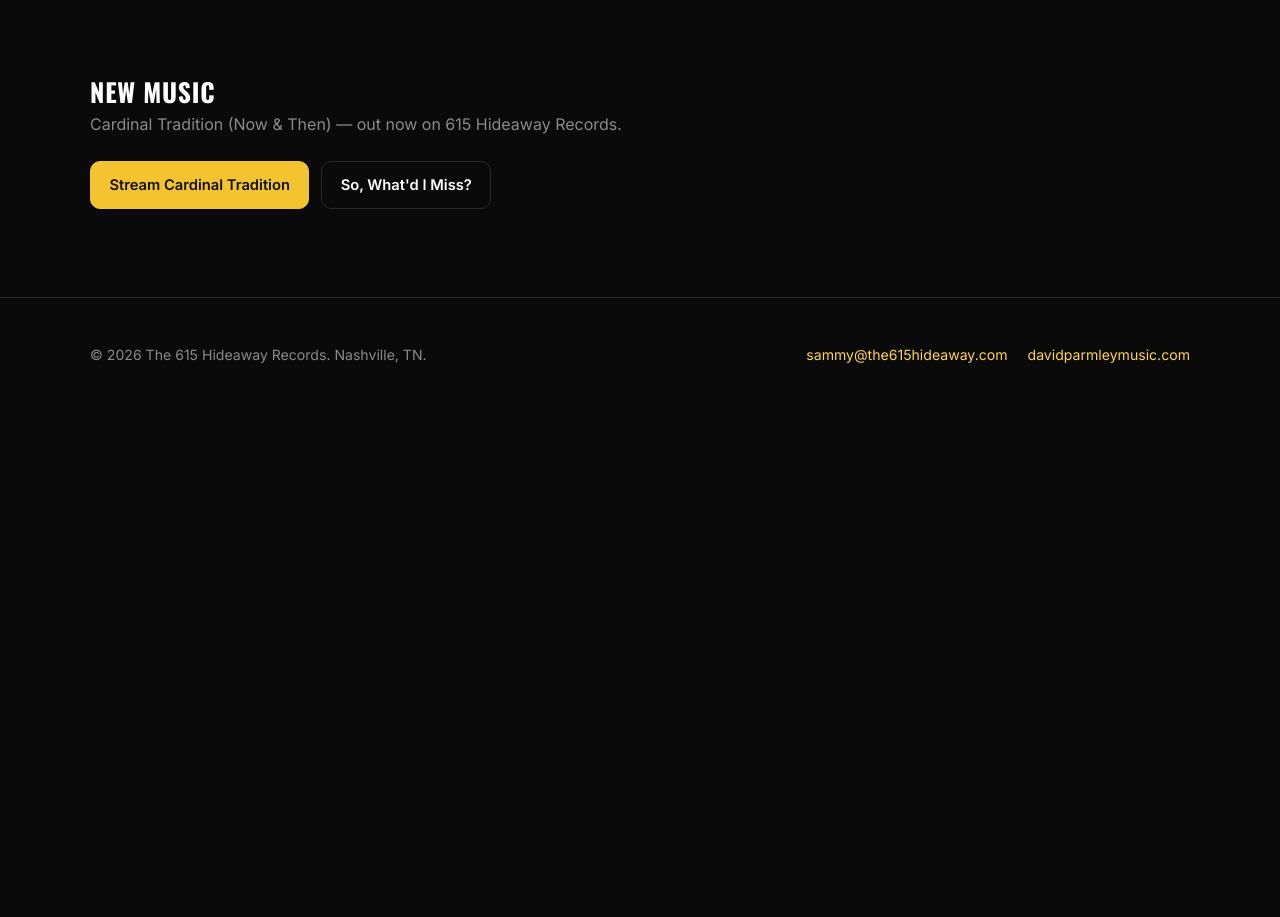
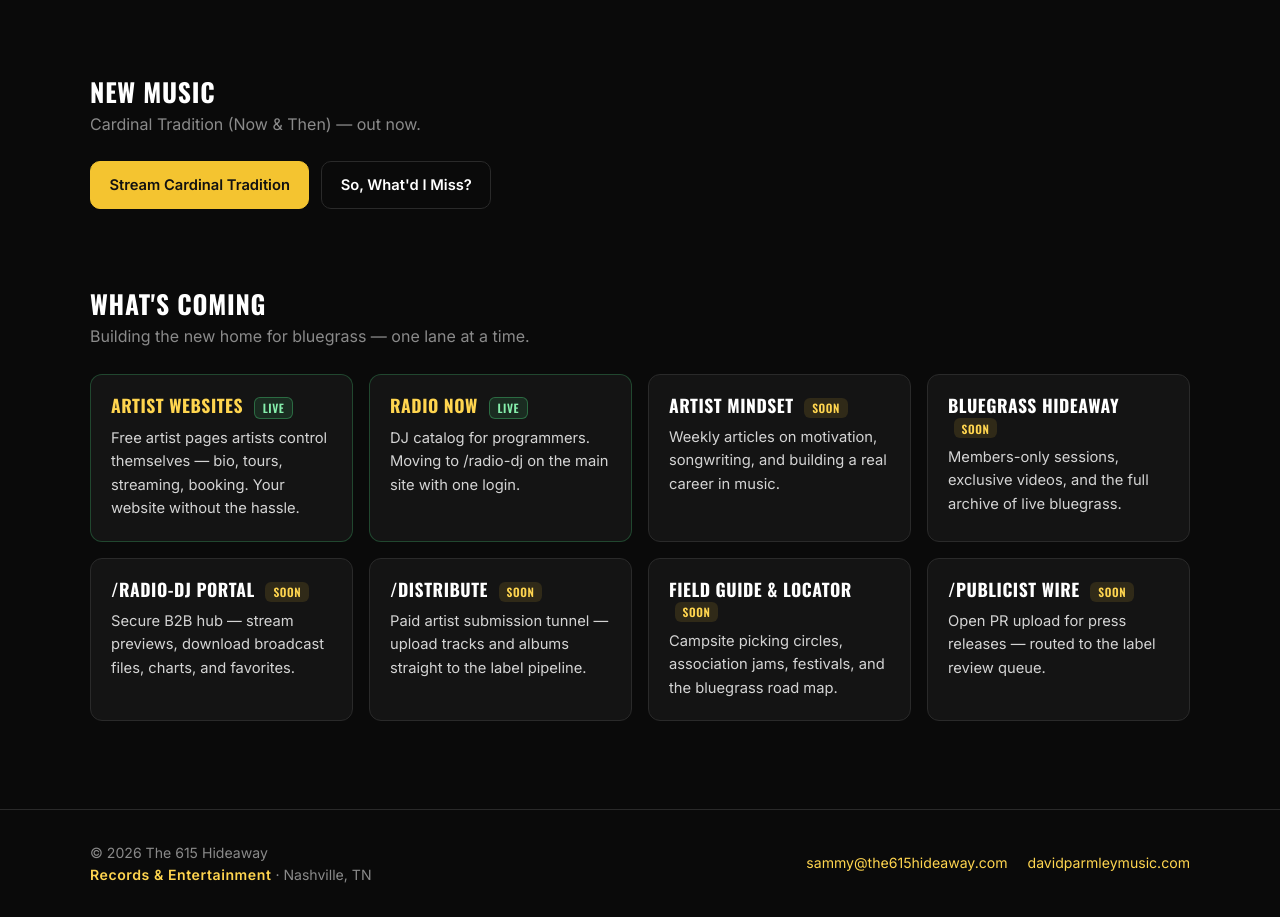
Before and after one commit to the615hideaway/the615hideaway, a plain HTML site: page index.html in a window 1280 px wide. Shown: the part 1009-1926 px from the top of the page. Before the commit the page ends 1422 px from the top, so only its background shows below. Drawn offline with nearby package versions, Linux system fonts and the light colour scheme; no server answers.

Commit message:
Add What's Coming section and Records & Entertainment footer tagline

```diff
--- a/css/styles.css
+++ b/css/styles.css
@@ -417,10 +417,40 @@ img { max-width: 100%; height: auto; display: block; }
   align-items: center;
 }
 
+.footer-brand {
+  margin: 0;
+  line-height: 1.5;
+}
+
+.footer-brand span {
+  color: var(--gold-bright);
+  font-weight: 600;
+  letter-spacing: 0.04em;
+}
+
 .footer-links {
   display: flex;
   gap: 1.25rem;
   flex-wrap: wrap;
+}
+
+.badge-live {
+  display: inline-block;
+  padding: 0.2rem 0.5rem;
+  border-radius: 6px;
+  background: rgba(74, 222, 128, 0.12);
+  border: 1px solid rgba(74, 222, 128, 0.35);
+  color: #86efac;
+  font-size: 0.72rem;
+  font-weight: 600;
+  text-transform: uppercase;
+  letter-spacing: 0.05em;
+  margin-left: 0.35rem;
+  vertical-align: middle;
+}
+
+.card--live {
+  border-color: rgba(74, 222, 128, 0.25);
 }
 
 .coming-soon {
--- a/index.html
+++ b/index.html
@@ -34,8 +34,8 @@
           <span class="hero-eyebrow">Nashville, Tennessee</span>
           <h1>Home of David Parmley</h1>
           <p class="hero-lead">
-            New music, real conversations, and the mindset behind the music.
-            Independent bluegrass from The 615 Hideaway Records.
+            New music, artist websites, DJ tools, and the mindset behind the music.
+            More than a label — Records &amp; Entertainment for bluegrass and the people who love it.
           </p>
           <div class="hero-actions">
             <a href="/join" class="btn btn-primary">Join Free</a>
@@ -82,7 +82,7 @@
       <div class="container">
         <div class="section-header">
           <h2>New Music</h2>
-          <p>Cardinal Tradition (Now &amp; Then) — out now on 615 Hideaway Records.</p>
+          <p>Cardinal Tradition (Now &amp; Then) — out now.</p>
         </div>
         <div class="hero-actions">
           <a href="https://sc.lnk.to/dp-CT.nt" class="btn btn-primary" target="_blank" rel="noopener">Stream Cardinal Tradition</a>
@@ -90,11 +90,54 @@
         </div>
       </div>
     </section>
+
+    <section class="section">
+      <div class="container">
+        <div class="section-header">
+          <h2>What's Coming</h2>
+          <p>Building the new home for bluegrass — one lane at a time.</p>
+        </div>
+        <div class="card-grid">
+          <a href="/join" class="card card--live">
+            <h3>Artist Websites <span class="badge-live">Live</span></h3>
+            <p>Free artist pages artists control themselves — bio, tours, streaming, booking. Your website without the hassle.</p>
+          </a>
+          <a href="https://the615hideaway.github.io/radio-now/" class="card card--live">
+            <h3>Radio Now <span class="badge-live">Live</span></h3>
+            <p>DJ catalog for programmers. Moving to /radio-dj on the main site with one login.</p>
+          </a>
+          <div class="card">
+            <h3>Artist Mindset <span class="coming-soon">Soon</span></h3>
+            <p>Weekly articles on motivation, songwriting, and building a real career in music.</p>
+          </div>
+          <div class="card">
+            <h3>Bluegrass Hideaway <span class="coming-soon">Soon</span></h3>
+            <p>Members-only sessions, exclusive videos, and the full archive of live bluegrass.</p>
+          </div>
+          <div class="card">
+            <h3>/radio-dj Portal <span class="coming-soon">Soon</span></h3>
+            <p>Secure B2B hub — stream previews, download broadcast files, charts, and favorites.</p>
+          </div>
+          <div class="card">
+            <h3>/distribute <span class="coming-soon">Soon</span></h3>
+            <p>Paid artist submission tunnel — upload tracks and albums straight to the label pipeline.</p>
+          </div>
+          <div class="card">
+            <h3>Field Guide &amp; Locator <span class="coming-soon">Soon</span></h3>
+            <p>Campsite picking circles, association jams, festivals, and the bluegrass road map.</p>
+          </div>
+          <div class="card">
+            <h3>/publicist Wire <span class="coming-soon">Soon</span></h3>
+            <p>Open PR upload for press releases — routed to the label review queue.</p>
+          </div>
+        </div>
+      </div>
+    </section>
   </main>
 
   <footer class="site-footer">
     <div class="container footer-inner">
-      <p>&copy; 2026 The 615 Hideaway Records. Nashville, TN.</p>
+      <p class="footer-brand">&copy; 2026 The 615 Hideaway<br><span>Records &amp; Entertainment</span> · Nashville, TN</p>
       <div class="footer-links">
         <a href="mailto:sammy@the615hideaway.com">sammy@the615hideaway.com</a>
         <a href="https://davidparmleymusic.com/" target="_blank" rel="noopener">davidparmleymusic.com</a>
```
Also changed, not shown: account.html (+1 -1 lines), artists/david-parmley.html (+1 -1 lines), artists/page.html (+1 -1 lines), join.html (+1 -1 lines).
